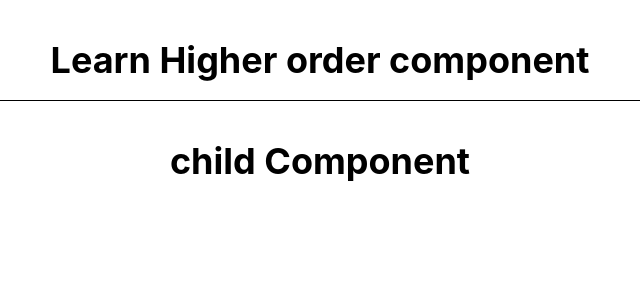
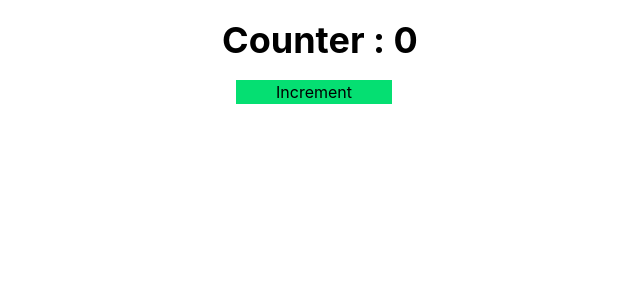
Before and after one commit to Surbhirawat5/React-QSP, a React (Vite) app: page / in a window 1280 px wide. Shown: the top 300 px of the page, without its empty margins (320-960 px from the left). Built offline with nearby package versions, Linux system fonts and the light colour scheme.

Commit message:
Redux create and slice in one file

```diff
--- a/src/AllTopics/17_Hoc/ParentHoc.jsx
+++ b/src/AllTopics/17_Hoc/ParentHoc.jsx
@@ -1,7 +1,10 @@
 import React from 'react'
 import ChildHoc from './ChildHoc';
 
+
 const ParentHoc = () => {
+  console.log();
+
   return (
     <div className='text-center p-5'>
         <h1 className='font-bold text-4xl my-5'>Learn Higher order component</h1>
--- /dev/null
+++ b/src/AllTopics/18_Redux/Counter.jsx
@@ -0,0 +1,13 @@
+import React from 'react'
+
+const Counter = () => {
+  return (
+    <div className='text-center p-5'>
+        <h1 className='text-4xl font-bold mb-5'>Counter : 0</h1>
+
+        <button className='px-10 bg-green-400 me-3'>Increment</button>
+    </div>
+  );
+};
+
+export default Counter;
--- /dev/null
+++ b/src/AllTopics/18_Redux/ReduxCounter.jsx
@@ -0,0 +1,40 @@
+import { configureStore, createSlice } from "@reduxjs/toolkit"
+import { Provider } from "react-redux";
+import Counter from "./Counter";
+
+
+//! STEP 2: create a slice
+const counterSlice = createSlice({
+    name: "counter",
+    initialState: 0,
+    reducers: {
+        incre: (prevState, action) => {
+            return prevState + 1;
+        },
+        decre: (prevState, action) => {
+            return prevState - 1;
+        },
+        reset: (prevState, action) => {
+            return (prevState = 0);
+        },
+    },
+});
+
+//! STEP 1: create a store
+const myStore = configureStore({
+    reducer : {
+        Counter : counterSlice.reducer,
+        // todo : todoSlice.reducer                             // for multiple feature we add like this
+    },
+});
+
+
+
+const ReduxCounter = () => {
+  return <Provider store={myStore}>
+
+    <Counter/>
+  </Provider>
+};
+
+export default ReduxCounter;
--- a/src/App.jsx
+++ b/src/App.jsx
@@ -54,6 +54,7 @@ import MemoExample from "./AllTopics/15_MemoAndCallback/MemoExample";
 import Dashboard from "./AllTopics/16_Routing/Dashboard";
 import ParentHoc from "./AllTopics/17_Hoc/ParentHoc";
 import Routing2 from "./AllTopics/16_Routing/Routing2";
+import ReduxCounter from "./AllTopics/18_Redux/ReduxCounter";
 
 const App = () => {
 
@@ -132,7 +133,9 @@ const App = () => {
 
        {/* <Routing2/>  */}
 
-      <ParentHoc/>
+      {/* <ParentHoc/>   */}
+
+      <ReduxCounter/>
 
     </>
   );
```
